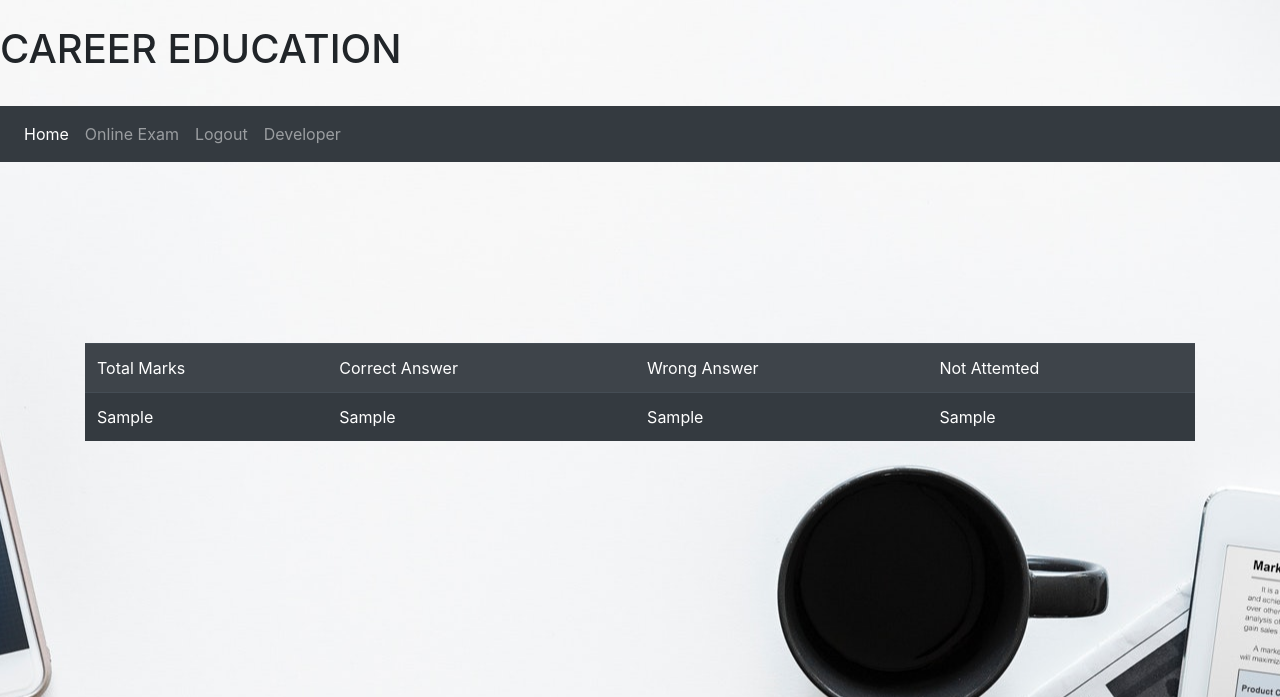
After one commit to Ferin79/Online-Examination-System-PHP, a PHP site: page /result.php in a window 1280 px wide. The commit adds this page. Shown: the top 697 px of the page. Run offline with PHP 8.4, Linux system fonts and the light colour scheme; the visitor is signed in with stand-in values (Sample User, id 1); tables that the repository leaves empty or names only in its code hold one stand-in row (values such as "Sample post"); a stand-in replaces the project's code that opens the database connection.

Commit message:
Seventh commit

```diff
--- /dev/null
+++ b/result.php
@@ -0,0 +1,193 @@
+<?php
+session_start();
+require 'includes/db.inc.php';
+$admin = "ferinpatel79@gmail.com";
+$email = $_SESSION['email'];
+?>
+<!DOCTYPE html>
+<html lang="en">
+
+<head>
+    <meta charset="UTF-8">
+    <meta name="viewport" content="width=device-width, initial-scale=1.0">
+    <meta http-equiv="X-UA-Compatible" content="ie=edge">
+    <script src="https://code.jquery.com/jquery-3.3.1.slim.min.js"></script>
+    <script src="https://code.jquery.com/jquery-3.4.1.js" integrity="sha256-WpOohJOqMqqyKL9FccASB9O0KwACQJpFTUBLTYOVvVU=" crossorigin="anonymous"></script>
+    <link href="https://stackpath.bootstrapcdn.com/bootstrap/4.3.1/css/bootstrap.min.css" rel="stylesheet" integrity="sha384-ggOyR0iXCbMQv3Xipma34MD+dH/1fQ784/j6cY/iJTQUOhcWr7x9JvoRxT2MZw1T" crossorigin="anonymous">
+    <script src="https://cdnjs.cloudflare.com/ajax/libs/popper.js/1.14.7/umd/popper.min.js" integrity="sha384-UO2eT0CpHqdSJQ6hJty5KVphtPhzWj9WO1clHTMGa3JDZwrnQq4sF86dIHNDz0W1" crossorigin="anonymous"></script>
+    <link rel="stylesheet" href="https://maxcdn.bootstrapcdn.com/font-awesome/4.7.0/css/font-awesome.min.css">
+    <script src="https://stackpath.bootstrapcdn.com/bootstrap/4.3.1/js/bootstrap.min.js" integrity="sha384-JjSmVgyd0p3pXB1rRibZUAYoIIy6OrQ6VrjIEaFf/nJGzIxFDsf4x0xIM+B07jRM" crossorigin="anonymous"></script>
+    <title>Career Education</title>
+    <style>
+        body
+        {
+            padding:0px;
+            margin:0px;
+            background: url("images/back.jpg") no-repeat 50% 50%;
+            background-size:center;
+        }
+        .logo {
+            padding-top: 25px;
+            padding-bottom:25px;
+        }
+        .welcome
+        {
+            font-size: 55px;
+            color:#007bff;
+            position: absolute;
+            top:50%;
+            left:50%;
+            transform: translate(-50%,-50%);
+        }
+        .table_style
+        {
+            position: absolute;
+            top:50%;
+            left:50%;
+            transform: translate(-50%,-50%);
+        }
+    </style>
+</head>
+
+<body>
+    <div class="logo">
+        <h1>CAREER EDUCATION</h1>
+    </div>
+    <nav class="navbar navbar-expand-md navbar-dark bg-dark sticky-top">
+        <button class="navbar-toggler" data-toggle="collapse" data-target="#collapse_target">
+            <span class="navbar-toggler-icon"> </span>
+        </button>
+        <div class="collapse navbar-collapse" id="collapse_target">
+            <ul class="navbar-nav">
+
+                <li class="nav-item active">
+                    <a class="nav-link" href="index.php">Home</a>
+                </li>
+
+                <li class="nav-item">
+                    <a class="nav-link" href="confirm.php">Online Exam</a>
+                </li>
+                <?php
+                        if(isset($_SESSION['log_in']) && $_SESSION['log_in'] == true)
+                        {
+                            if($_SESSION['email'] == $admin)
+                            {
+                  ?>
+                        <li class="nav-item">
+                        <a class="nav-link" href="/AddQuestion.php">Add Question</a>
+                        </li>
+                  <?php
+                            }
+                        }
+                  ?>
+                  <?php
+                        if(isset($_SESSION['log_in']) && $_SESSION['log_in'] == true)
+                        {
+                            if($_SESSION['email'] == $admin)
+                            {
+                  ?>
+                        <li class="nav-item">
+                        <a class="nav-link" href="GenerateQuestion.php">Take Exam</a>
+                        </li>
+                  <?php
+                            }
+                        }
+                  ?>
+                   <?php
+                        if(isset($_SESSION['log_in']) && $_SESSION['log_in'] == true)
+                        {
+                            if($_SESSION['email'] == $admin)
+                            {
+                  ?>
+                        <li class="nav-item">
+                        <a class="nav-link" href="#">See Result</a>
+                        </li>
+                  <?php
+                            }
+                        }
+                  ?>
+                  <?php
+                        if(isset($_SESSION['log_in']) && $_SESSION['log_in'] == true)
+                        {
+                            if($_SESSION['email'] == $admin)
+                            {
+                  ?>
+                        <li class="nav-item">
+                        <a class="nav-link" href="confirmAdmin.php">Edit Confirm</a>
+                        </li>
+                  <?php
+                            }
+                        }
+                  ?>
+                  <?php
+                        if(isset($_SESSION['log_in']) && $_SESSION['log_in'] == true)
+                        {
+                  ?>
+                        <li class="nav-item">
+                        <a class="nav-link" href="includes/logout.inc.php">Logout</a>
+                        </li>
+                  <?php
+                        }
+                        else {
+
+                  ?>
+                        <li class="nav-item">
+                        <a class="nav-link" href="register.php">Register</a>
+                        </li>
+
+                        <li class="nav-item">
+                        <a class="nav-link" href="login.php">Login</a>
+                        </li>
+                  <?php
+                        }
+                  ?>
+
+                <li class="nav-item">
+                    <a class="nav-link" href="https://www.ferinpatel.ml">Developer</a>
+                </li>
+
+            </ul>
+        </div>
+    </nav>
+    <div class="container table_style">
+        <table class="table table-striped table-dark">
+            <tr>
+                <td>Total Marks</td>
+                <td>Correct Answer</td>
+                <td>Wrong Answer</td>
+                <td>Not Attemted</td>
+            </tr>
+            <?php
+                $query = "SELECT * FROM exam_record WHERE email=?;";
+                $stmt = mysqli_stmt_init($conn);
+                if(!mysqli_stmt_prepare($stmt,$query))
+                {
+                    echo "SQL Error";
+                }
+                else
+                {
+                    mysqli_stmt_bind_param($stmt,"s",$email);
+                    mysqli_stmt_execute($stmt);
+                    $result = mysqli_stmt_get_result($stmt);
+
+                    while($rows = mysqli_fetch_assoc($result))
+                    {
+                    ?>
+
+                    <tr>
+                        <td><?php echo $rows['marks'] ?></td>
+                        <td><?php echo $rows['correct'] ?></td>
+                        <td><?php echo $rows['wrong'] ?></td>
+                        <td><?php echo $rows['notattemted'] ?></td>
+                    </tr>
+
+                    <?php
+
+                    }
+                }
+                ?>
+        </table>
+    </div>
+</body>
+
+</html>
```
Also changed, not shown: exam.php (+40 -45 lines), includes/cal_result.inc.php (added, +101 -0 lines), includes/handleExam.inc.php (added, +40 -0 lines), favicon.ico (added).
